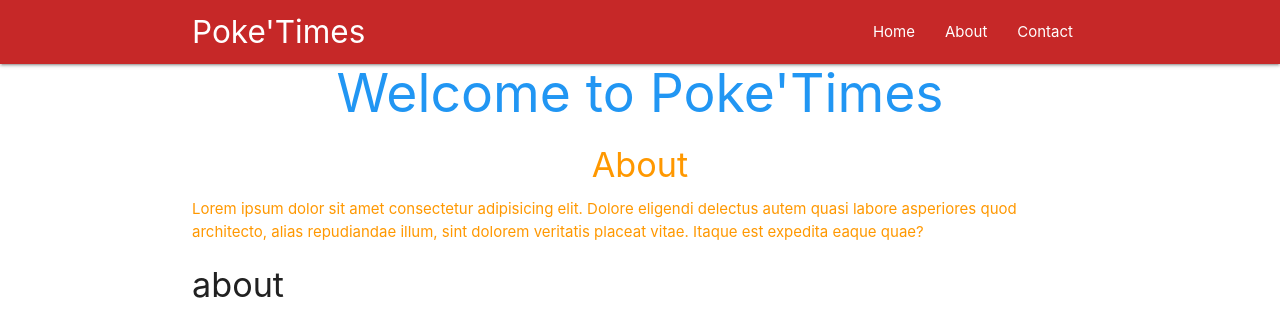
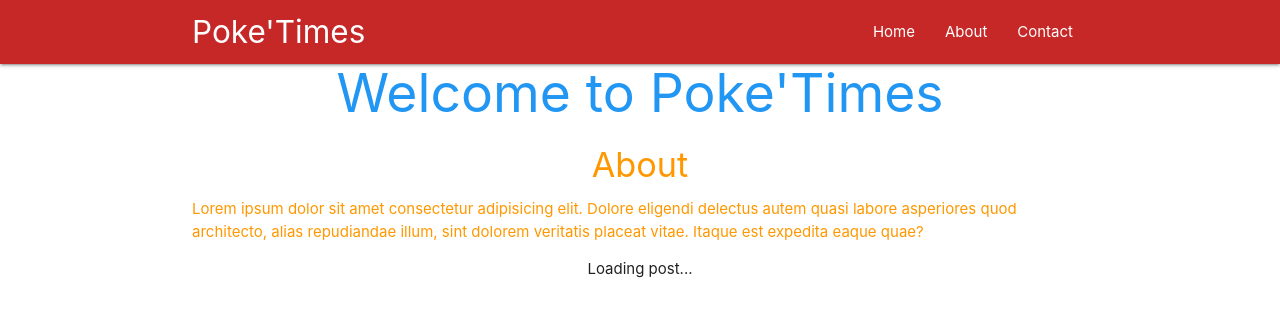
Before and after one commit to Santhoshmahanthi123/poketimes-react-app, a React (Create React App) app: page /about in a window 1280 px wide. Shown: the top 336 px of the page. Built offline with nearby package versions, Linux system fonts and the light colour scheme; no server answers.

Commit message:
posts updated

```diff
--- a/src/components/Post.js
+++ b/src/components/Post.js
@@ -1,23 +1,41 @@
 import React,{ Component } from 'react'
-
+import axios from 'axios'
 class Post extends Component {
     state = {
-        id : null
+        post : null
     }
     componentDidMount(){
         // console.log(this.props);
         let id = this.props.match.params.post_id;
-        this.setState({
-            id : id
+        axios.get('https://jsonplaceholder.typicode.com/posts/' +id)
+        .then(res =>{
+            this.setState({
+                post : res.data
+            })
+            // console.log(res)
         })
+        // this.setState({
+        //     id : id
+        // })
     }
 
     render(){
+
+
+        const post = this.state.post ? (
+            <div className='post'>
+                <h4 className="center">{ this.state.post.title }</h4>
+                <p>{this.state.post.body}</p>
+            </div>
+        ):(
+            <div className='center'>Loading post...</div>
+        )
         return (
             <div className="container">
-                <h4>{this.state.id}</h4>
+                {post}
+                {/* <h4>{this.state.id}</h4> */}
             </div>
         )
     }
 }
-export default Post;
+export default Post
```
